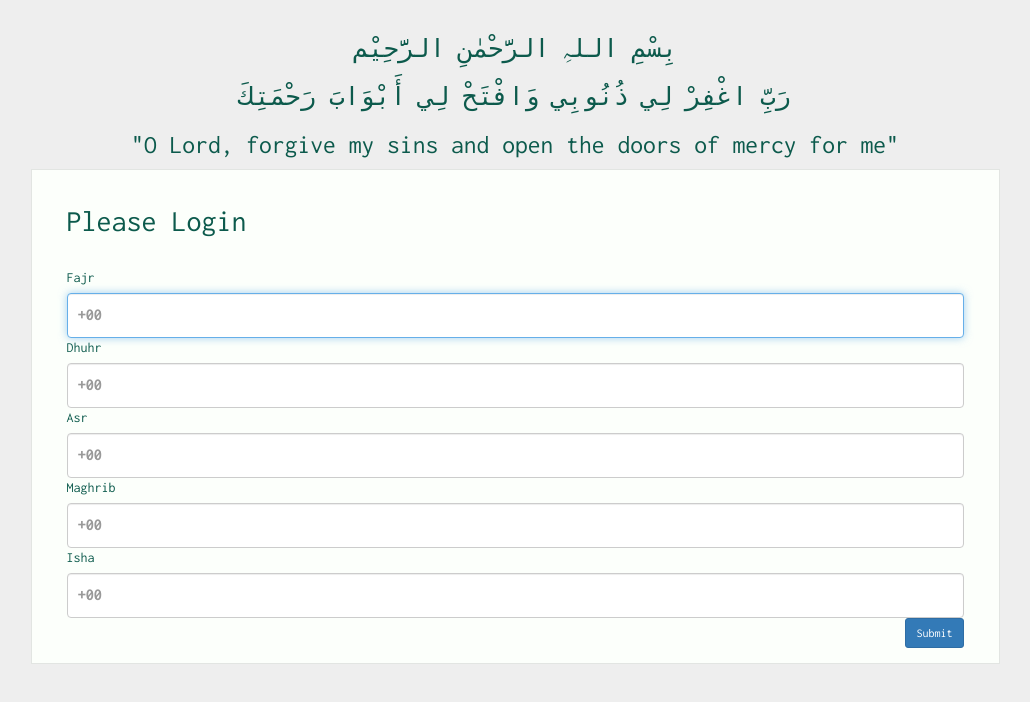
After one commit to multekedir/Prayer-Time-Display-2, a Flask app: page /admin in a window 1280 px wide. The commit adds this page. Shown: the top 702 px of the page, without its empty margins (125-1155 px from the left). Run offline with Flask 2, Linux system fonts and the light colour scheme; the visitor is signed in with stand-in values (Sample User, id 1); some libraries are stand-ins or nearby versions.

Commit message:
make it better

```diff
--- a/app.py
+++ b/app.py
@@ -1,119 +1,104 @@
-from flask import Flask, url_for, render_template, request
-import praytimes as pt
-from datetime import date, datetime
+from flask import Flask, url_for, render_template, request, session, abort, flash, redirect, json,jsonify
+from threading import Thread, Event
+from time import sleep
+import Prayer as pt
+import os
+from collections import OrderedDict
+#from flask_socketio import SocketIO, emit
+
 
 app = Flask(__name__)
-#---------------------- prayTimes Object -----------------------
+#socketio = SocketIO(app)
+app.config['DEBUG'] = True
 
-
-longitude= 45.562015
-latitude= -122.865750
-calculation= 'ISNA'
-daylight_savings= 1
-
-prayTimes = pt.PrayTimes(calculation);
-
-def get_prayertime(prayer):
-        """
-        get the time of Athan from the prayer_api.py file.
-        Location is set to Eugene,OR. Can be changed by
-        adjusting the long, lat and elevation.
-        :param prayer: enter a prayer from one the list [fajr, sunrise, dhuhr, asr, maghrib, isha]
-        :param format: adjust time format in '12h' or '24h'
-        :return: Time of prayer
-        """
-
-
-        times = prayTimes.getTimes(date.today(), (longitude, latitude), -8, daylight_savings)
-
-        return datetime.strptime(times[prayer], "%H:%M").strftime("%I:%M %p")
-
-def cal_iqama_time(hour, difference):
-
-    """
-    Gets prayer time and split the string and add
-    the min to the prayer time.
-    If hour 11:50am and difference is 20 -> 12:10pm
-    :param hour: 11:50pm
-    :param difference: 20
-    :return: time in 12hr formats
-    """
-    #'05:34 AM'
-    period = hour[-2:]  # get the am and pm
-     # get the time
-     # hour = 05, min =34
-    hour, min = hour.strip('AM,PM, ').split(':')
-    iqama_min = int(min) + difference
-    # check if it is more than 59 min
-    if iqama_min >= 60:
-        iqama_min -= 60
-        iqama_hour = int(hour) + 1
-
-        if (len(str(iqama_min)) == 1):
-            #make it to 00:00 format
-            iqama_min = '0' + str(iqama_min)
-
-        if (len(str(iqama_hour)) == 1):
-            #make it to 00:00 format
-            iqama_hour = '0' + str(iqama_hour)
-
-        #check time change AM to PM and PM to AM
-        if hour == '11':
-            if period == "AM":
-                period = 'PM'
-            elif period == 'PM':
-                period = 'AM'
-
-        return str(iqama_hour) + ":" + str(iqama_min) + " "+ period
-    return str(hour) + ":" + str(iqama_min) +  " "+period
-
-def get_iqamatime(prayer, datain):
-
-    """
-    Check id input is a static or an addition.
-    user input can start with '+' or a static time '5:25 PM'
-    calls prayer_api.py
-    :return: static time ('4:30 PM') or adds the time from Athan api
-    """
-    time = get_prayertime(prayer)
-    if datain.startswith('+'):
-        datain.strip('+')
-        try:
-            datain = int(datain)
-        except ValueError:
-            print("Oops!  That was no valid number.  Try again...")
-        else:
-            iqama = cal_iqama_time(time,datain)
-            return iqama
-    elif (("pm" or "am" and ":" in datain) and (len(datain) > 6)):
-        return datain
-    return "ERROR"
-
-
-def map_prayerdata():
-    timeNames = ['fajr', 'dhuhr', 'asr', 'maghrib', 'isha']
-    new_iqama = ['+1', '+0', '+0', '+0', '+60']
-    p_times = list(map(get_prayertime,timeNames))
-    i_times = list(map(get_iqamatime, *(timeNames, new_iqama)))
-    print("Prayer TImes =", p_times)
-    print("Prayer TImes =", i_times)
-    data = dict(zip(timeNames, list(zip(p_times,i_times))))
-    print('Prayer Data = ',data)
-    return data
-
-
+# thread = Thread()
+# thread_stop_event = Event()
+#
+# class PrayerThread(Thread):
+#     def __init__(self):
+#         self.delay = 1
+#         super(PrayerThread, self).__init__()
+#
+#     def prayertimeGenerator(self):
+#         """
+#         Generate a random number every 1 second and emit to a socketio instance (broadcast)
+#         Ideally to be run in a separate thread?
+#         """
+#         #infinite loop of magical random numbers
+#         print("Making random numbers")
+#         while not thread_stop_event.isSet():
+#             data = pt.map_prayerdata()
+#             print("prayertimeGenerator =", data)
+#             socketio.emit('newdata', {'data': data}, namespace='/prayers')
+#             sleep(self.delay)
+#
+#     def run(self):
+#         self.prayertimeGenerator()
 
 @app.route("/")
-def hello():
-
+def index():
     print('Prayer Times for today in Eugene/Oregon\n' + ('=' * 41))
-    data= map_prayerdata()
     # prayTimes.setMethod('ISNA')
     # times = prayTimes.getTimes(date.today(), (, ), -8, dst=1);
     # for i in ['Fajr', 'Sunrise', 'Dhuhr', 'Asr', 'Maghrib', 'Isha', 'Midnight']:
     #     print(i + ': ' + times[i.lower()])
+    data = pt.map_prayerdata(url_for('static', filename='iqama.txt', _external=True))
     return render_template("index.html", data=data)
 
+@app.route("/admin")
+def admin():
+    if not session.get('logged_in'):
+        return render_template("login.html" )
+    else:
+        return render_template("admin.html", data=pt.timeNames)
+
+@app.route("/admin", methods=['POST'])
+def admin_post():
+    data_file = url_for('static', filename='iqama.txt', _external=True)
+    print("Reading from = ", pt.read_data(data_file))
+    if(not pt.save_data(request.form.get,pt.timeNames)):
+        flash("Please use HH:MM AM/PM or +59 format")
+    else:
+        pt.map_prayerdata(data_file)
+
+        return redirect(url_for('index'))
+    return admin()
+
+
+
+@app.route('/login', methods=['POST'])
+def do_admin_login():
+    if request.form['password'] == 'password' and request.form['username'] == 'admin':
+        session['logged_in'] = True
+    else:
+        flash('wrong info!', category='login')
+    return admin()
+
+@app.route('/get', methods=['POST'])
+def get_data():
+    # data = json.loads(, object_pairs_hook=OrderedDict)
+    send = jsonify(pt.map_prayerdata(url_for('static', filename='iqama.txt', _external=True)))
+    print("sending =", send)
+
+    return send
+
+# @socketio.on('connect', namespace='/prayers')
+# def test_connect():
+#     # need visibility of the global thread object
+#     global thread
+#     print('Client connected')
+#
+#     #Start the random number generator thread only if the thread has not been started before.
+#     if not thread.isAlive():
+#         print("Starting Thread")
+#         thread = PrayerThread()
+#         thread.start()
+#
+# @socketio.on('disconnect', namespace='/prayers')
+# def test_disconnect():
+#     print('Client disconnected')
+
 if __name__ == '__main__':
-    map_prayerdata()
-    app.run(debug=True)
+    app.secret_key = os.urandom(12)
+    app.run()
+#     socketio.run(app)
--- /dev/null
+++ b/static/css/admin.css
@@ -0,0 +1,47 @@
+body {
+  background: #eee !important;
+  color: #0c5a4c;
+}
+
+.wrapper {
+  margin-top: 80px;
+  margin-bottom: 80px;
+}
+
+.form-signin {
+  max-width:85%;
+  padding: 15px 35px 45px;
+  margin: 0 auto;
+  background-color: #fcfffb;
+  border: 1px solid rgba(0, 0, 0, 0.1);
+
+  .form-signin-heading,
+  .checkbox {
+    margin-bottom: 30px;
+  }
+  .form_label {
+      display: inline-block;
+      max-width: 100%;
+      margin-bottom: 5px;
+      font-weight: lighter;
+  }
+
+  .form-control {
+    position: relative;
+    font-size: 16px;
+    height: auto;
+    padding: 10px;
+    @include box-sizing(border-box);
+
+    &:focus {
+      z-index: 2;
+    }
+  }
+
+  input[type="text"] {
+    margin-bottom: -1px;
+    border-bottom-left-radius: 0;
+    border-bottom-right-radius: 0;
+  }
+
+}
--- /dev/null
+++ b/static/iqama.txt
@@ -0,0 +1,5 @@
++5
+01:22 PM
+01:22 PM
+01:22 PM
+01:22 PM
--- /dev/null
+++ b/templates/admin.html
@@ -0,0 +1,36 @@
+
+<!DOCTYPE html>
+{% extends "base.html" %}
+
+{% block title %} Admin-- {% endblock %}
+
+{% block style %}<link rel="stylesheet" href="{{ url_for('static', filename='css/admin.css') }}">{% endblock %}
+
+{% block main %}
+  {% if session['logged_in'] %}
+  <main class="container">
+    <header class ="text-center">
+      <h1>بِسْمِ اللہِ الرَّحْمٰنِ الرَّحِیْم</h1>
+      <h1>رَبِّ اغْفِرْ لِي ذُنُوبِي وَافْتَحْ لِي أَبْوَابَ رَحْمَتِكَ</h1>
+      <h1>"O Lord, forgive my sins and open the doors of mercy for me"</h1>
+    </header>
+
+    <form id="iqama" class="form-signin" action="/admin" method="POST">
+      <h2 class="form-signin-heading">Please Login</h2>
+      {% for prayer in data %}
+        <label class="form-signin-heading form_label" for="{{prayer}}">{{prayer.capitalize()}}</label>
+        <input id="{{prayer}}" type="{{prayer}}" name="{{prayer}}" class="form-control" placeholder="+00" autofocus="" />
+      {%endfor %}
+      {%- for message in get_flashed_messages() %}
+          <div class="alert alert-danger fade in">
+            <strong>Error!</strong> {{ message }}
+          </div>
+      {%- endfor %}
+      <button class="btn btn-primary btn-sm pull-right" type="submit" value="Log in">Submit</button>
+    </form>
+
+  </main>
+  {% else %}
+  <h1> hello</h1>
+  {% endif %}
+  {% endblock%}
--- a/templates/base.html
+++ b/templates/base.html
@@ -6,6 +6,11 @@
     <meta name="viewport" content="width=device-width, initial-scale=1">
     <!-- The above 3 meta tags *must* come first in the head; any other head content must come *after* these tags -->
     <title>{% block title %}{% endblock %}</title>
+
+    <!-- jQuery (necessary for Bootstrap's JavaScript plugins) -->
+    <script src="https://ajax.googleapis.com/ajax/libs/jquery/3.3.1/jquery.min.js"></script>
+    <script src="https://maxcdn.bootstrapcdn.com/bootstrap/3.4.0/js/bootstrap.min.js"></script>
+    <!-- <script type="text/javascript" src="//cdnjs.cloudflare.com/ajax/libs/socket.io/1.3.6/socket.io.min.js"></script> -->
 
     <!-- FONTS -->
     <link href="https://fonts.googleapis.com/css?family=Inconsolata" rel="stylesheet">
@@ -24,11 +29,6 @@
     {% block main %}{% endblock %}
     <footer>{% block footer %}{% endblock %}</footer>
 
-    <!-- jQuery (necessary for Bootstrap's JavaScript plugins) -->
-    <script src="https://ajax.googleapis.com/ajax/libs/jquery/3.3.1/jquery.min.js"></script>
-    <script src="https://maxcdn.bootstrapcdn.com/bootstrap/3.4.0/js/bootstrap.min.js"></script>
-
-    <!--static js files static/js/-->
-    <script src="{{ url_for('static', filename='js/home.js') }}"></script>
+    {% block script %}{% endblock %}
   </body>
 </html>
```
Also changed, not shown: Prayer.py (added, +157 -0 lines), static/css/login.css (added, +50 -0 lines), static/js/home.js (+55 -2 lines), templates/index.html (+6 -9 lines), templates/login.html (added, +34 -0 lines).
